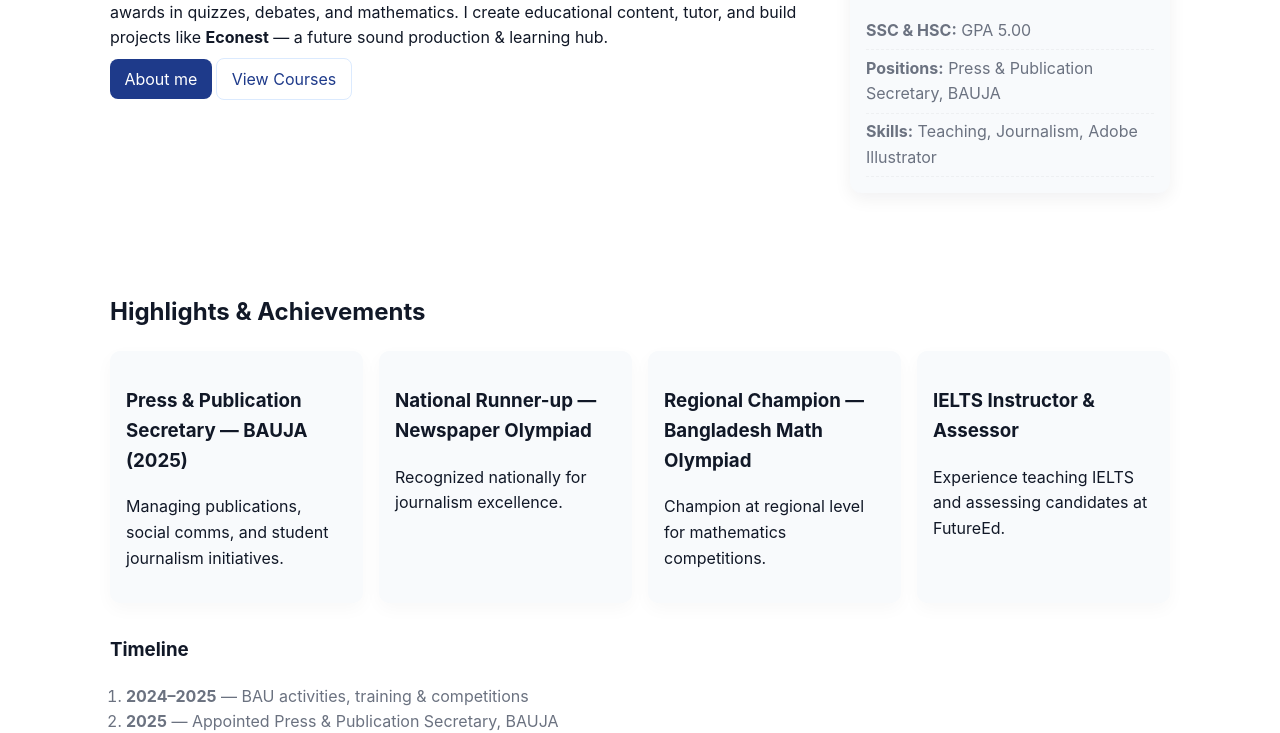
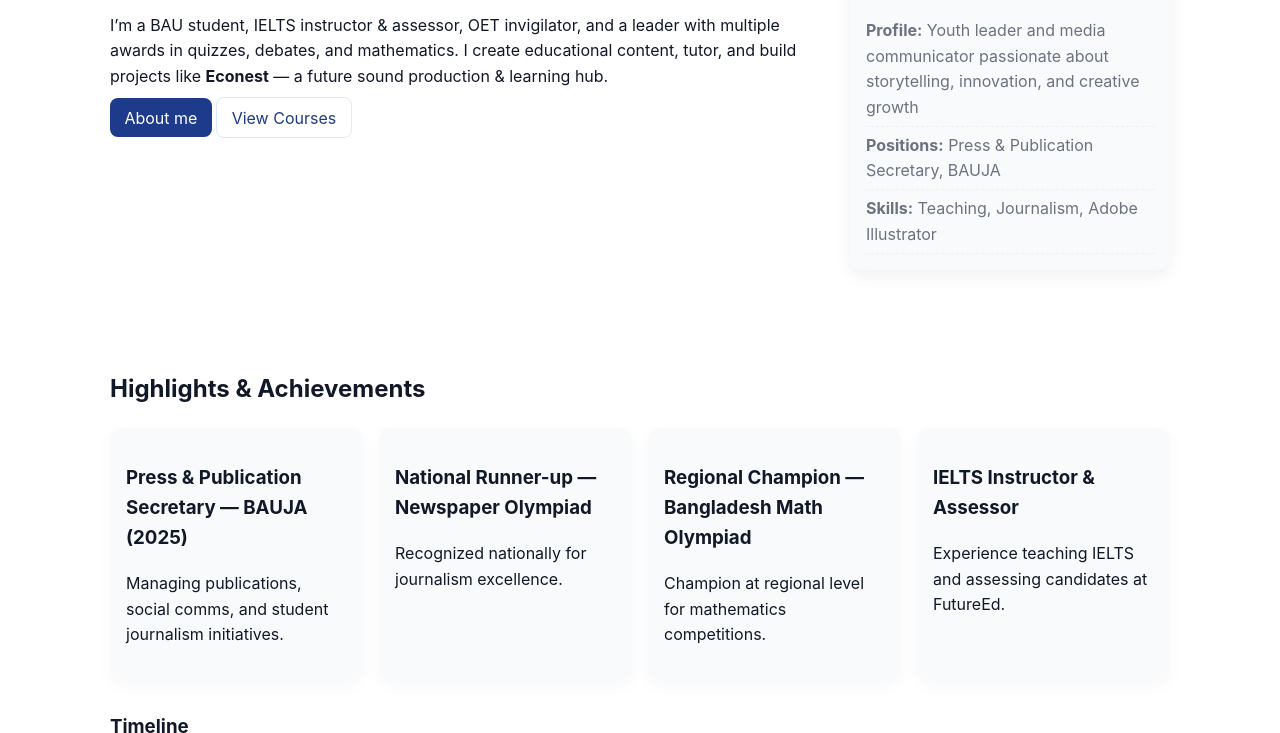
Before and after one commit to fk-sium/sium-portfolio, a plain HTML site: page index.html in a window 1280 px wide. Shown: the part 367-1100 px from the top of the page. Drawn offline with Linux system fonts and the light colour scheme.

Commit message:
Modify profile details in index.html
Updated profile description and quick facts section.

```diff
--- a/index.html
+++ b/index.html
@@ -41,7 +41,7 @@
         <div class="hero-card">
           <img src="profile-placeholder.png" alt="Md. Fazlul Karim Sium" class="profile-pic"/>
           <ul class="quick-facts">
-            <li><strong>SSC & HSC:</strong> GPA 5.00</li>
+            <li><strong>Profile:</strong> Youth leader and media communicator passionate about storytelling, innovation, and creative growth</li>
             <li><strong>Positions:</strong> Press & Publication Secretary, BAUJA</li>
             <li><strong>Skills:</strong> Teaching, Journalism, Adobe Illustrator</li>
           </ul>
```
